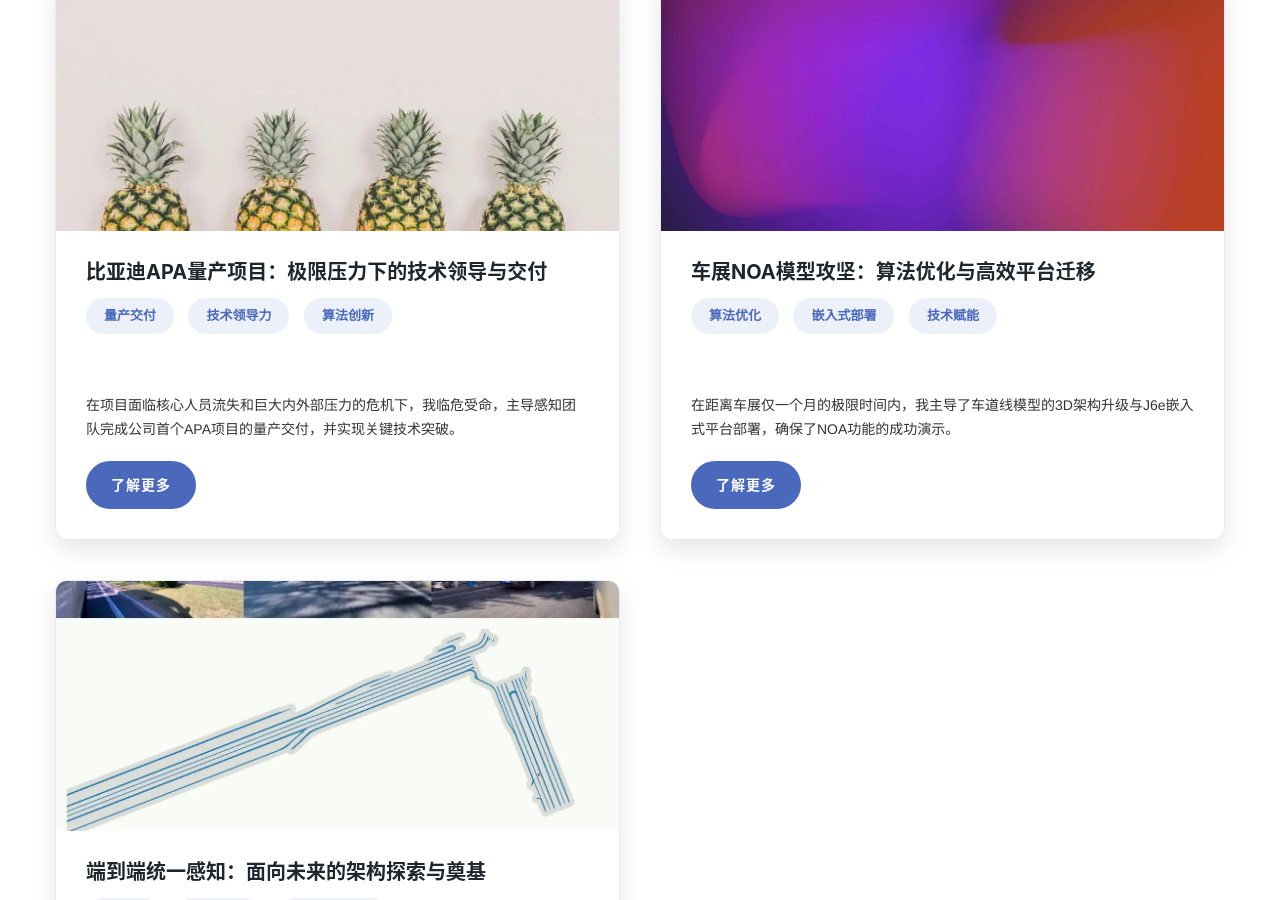
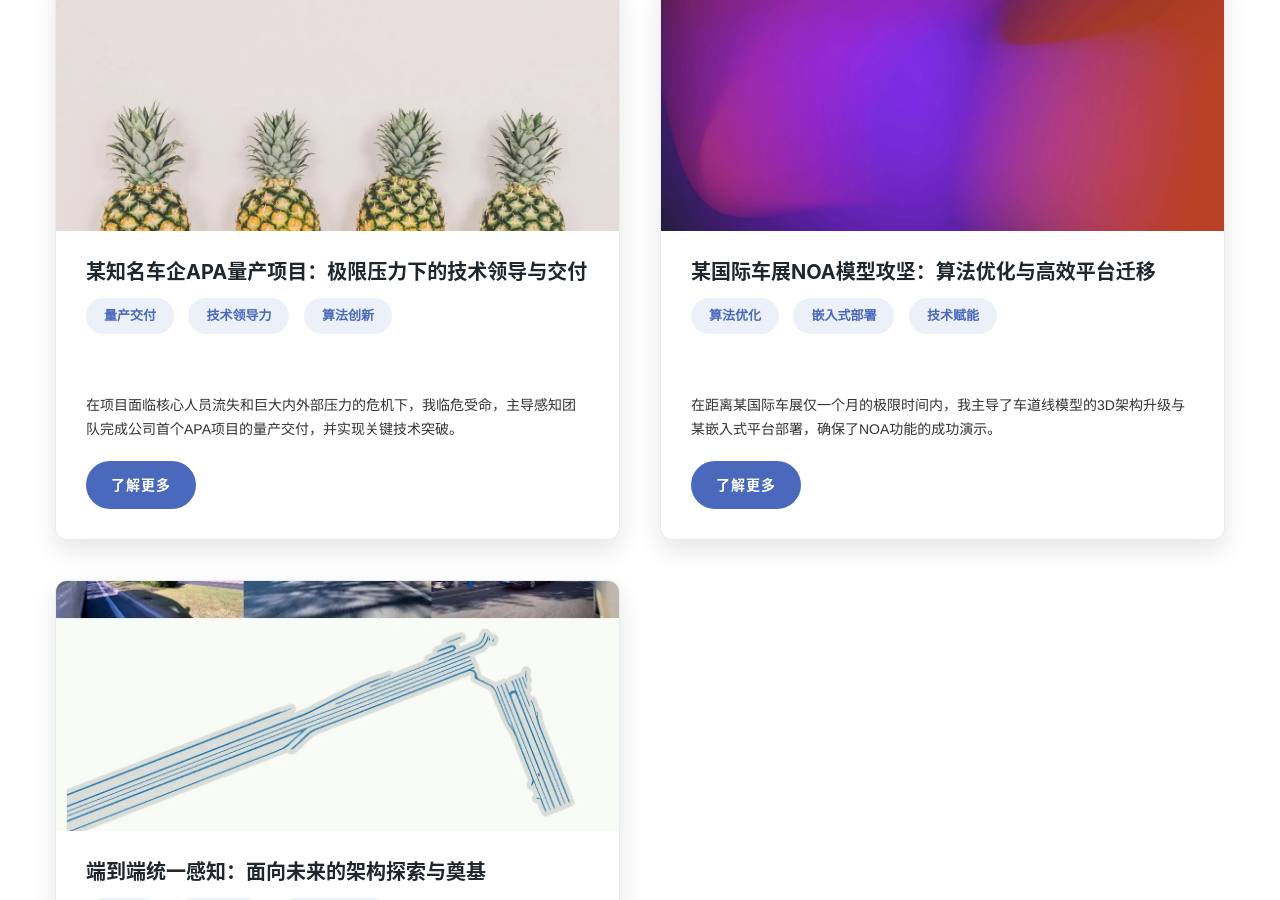
Before and after one commit to tianws/tianws.github.io, a Jekyll site: the page built from portfolio.html, in a window 1280 px wide and 900 px high, scrolled down 656 px. Built offline with Jekyll 4.4.1, drawn with Linux system fonts in a browser that asks for light colours; comment, search, counter and statistics services are not loaded; some of the changed lines change nothing that is shown.

Commit message:
mod: Portfolio

```diff
--- a/_data/projects.yml
+++ b/_data/projects.yml
@@ -1,7 +1,7 @@
 # /_data/projects.yml
 
 - id: 1
-  title: "比亚迪APA量产项目：极限压力下的技术领导与交付"
+  title: "某知名车企APA量产项目：极限压力下的技术领导与交付"
   image: "/img/post-bg-fruit.jpg"
   poster: "/img/video/poster/20230129_demo_parking.png"
   video: "/video/20230129_demo_parking.mp4"
@@ -13,26 +13,26 @@
   modal_role: "大感知组负责人 & IPM模型核心研发"
   modal_period: "2023.10 - 2024.03"
   modal_achievements: |
-    - **成功量产:** 我带领团队成功推动了比亚迪宋L、海豹两款核心车型的APA功能量产上市。这是公司首个APA量产项目，为我们赢得了年度产品突破奖。
-    - **性能指标夺冠:** 针对训练数据严重不足的问题，我自研了“可导四边形IoU Loss”，将关键的车位角点精度从12cm提升至8cm。在比亚迪最终验收中，我负责的模型获得了**9.37分的全场最高分**。
-    - **团队稳定:** 在原负责人离职、团队军心不稳的困境下，我主动承担压力，通过有效的技术领导和沟通，实现了核心攻坚期内**感知组零人员流失**。
-    - **商业价值:** 项目的成功交付，为公司后续赢得大卓、一汽、北汽等多个APA新项目奠定了坚实基础，证明了我们团队的技术实力和交付能力。
+    - **成功量产:** 我带领团队成功推动了某知名车企两款核心车型的APA功能量产上市。这是公司首个APA量产项目，为我们赢得了年度产品突破奖。
+    - **性能指标优化:** 针对训练数据严重不足的问题，我自研了创新的损失函数，显著提升了关键的车位角点精度。在客户最终验收中，我负责的模型获得了优异的评价。
+    - **团队稳定:** 在原负责人离职、团队军心不稳的困境下，我主动承担压力，通过有效的技术领导和沟通，实现了核心攻坚期内团队的稳定。
+    - **商业价值:** 项目的成功交付，为公司后续赢得多个APA新项目奠定了坚实基础，证明了我们团队的技术实力和交付能力。
   modal_challenge:
     - "**管理危机:** 项目攻坚期原负责人离职，团队军心不稳。"
-    - "**技术瓶颈:** 核心模型因训练数据严重不足（仅7万帧），精度远未达到量产标准。"
+    - "**技术瓶颈:** 核心模型因训练数据严重不足，精度远未达到量产标准。"
   modal_solution:
     - "**稳定团队:** 我对内稳定军心，承担压力，对外专业沟通，赢得客户信任。"
-    - "**算法创新:** 我自主研发了“可导四边形IoU Loss”，从算法层面解决了数据匮乏导致的精度瓶颈。"
+    - "**算法创新:** 我自主研发了创新的损失函数，从算法层面解决了数据匮乏导致的精度瓶颈。"
   modal_stack:
-    - "IoU Loss创新"
-    - "CenterNet"
-    - "J3 PTQ量化"
-    - "鱼眼相机标定"
+    - "损失函数创新"
+    - "目标检测"
+    - "模型量化"
+    - "相机标定"
     - "跨部门协同"
     - "团队管理"
 
 - id: 2
-  title: "车展NOA模型攻坚：算法优化与高效平台迁移"
+  title: "某国际车展NOA模型攻坚：算法优化与高效平台迁移"
   image: "/img/post-bg-pytorch.jpg"
   poster: "/img/video/poster/20230129_demo_highway.png"
   video: "/video/20230129_demo_highway.mp4"
@@ -40,24 +40,23 @@
     - "算法优化"
     - "嵌入式部署"
     - "技术赋能"
-  description: "在距离车展仅一个月的极限时间内，我主导了车道线模型的3D架构升级与J6e嵌入式平台部署，确保了NOA功能的成功演示。"
+  description: "在距离某国际车展仅一个月的极限时间内，我主导了车道线模型的3D架构升级与某嵌入式平台部署，确保了NOA功能的成功演示。"
   modal_role: "核心开发者"
   modal_period: "2024.01 - 2024.04"
   modal_achievements: |
-    - **按时交付:** 面对濒临延期的项目，我设计的全新方案将问题解决周期从不可控缩短至**两周**，确保了上海车展NOA功能的按时、高质量交付。
-    - **性能飞跃:** 我主导将模型架构从2D升级为3D，从根本上解决了大曲率弯道等场景的精度问题，最终**F1指标提升了7个点**。
-    - **高效部署:** 我搭建的全新J6e量化部署流程，将板端推理时长控制在**12.06ms**，性能满足上线要求，并成功赋能给障碍物感知、预测等多个兄弟团队。
-    - **知识沉淀:** 我将此次攻坚经验抽象、总结为标准流程和通用代码库，帮助公司其他团队在J6e平台上节约了数周的重复探索时间。
+    - **按时交付:** 面对濒临延期的项目，我设计的全新方案将问题解决周期从不可控缩短至**两周**，确保了某国际车展NOA功能的按时、高质量交付。
+    - **性能飞跃:** 我主导将模型架构从2D升级为3D，从根本上解决了大曲率弯道等场景的精度问题，最终性能指标显著提升。
+    - **高效部署:** 我搭建的全新量化部署流程，推理时长控制在优异水平，性能满足上线要求，并成功赋能给障碍物感知、预测等多个兄弟团队。
+    - **知识沉淀:** 我将此次攻坚经验抽象、总结为标准流程和通用代码库，帮助公司其他团队在该平台上节约了大量重复探索时间。
   modal_challenge:
-    - "**时间紧迫:** 距离上海车展仅剩一个月，项目濒临延期。"
-    - "**技术难题:** 模型精度不足且嵌入式平台（J6e）迁移经验缺乏。"
+    - "**时间紧迫:** 距离某国际车展仅剩一个月，项目濒临延期。"
+    - "**技术难题:** 模型精度不足且嵌入式平台迁移经验缺乏。"
   modal_solution:
-    - "**果断决策:** 我判断出修补旧方案行不通，果断从零搭建为J6e平台优化的全新代码仓库和量化流程。"
+    - "**果断决策:** 我判断出修补旧方案行不通，果断从零搭建为该平台优化的全新代码仓库和量化流程。"
     - "**并行开发:** 新方案使我能并行进行3D算法升级和部署流程优化，确保了按时交付。"
   modal_stack:
     - "3D车道线"
-    - "J6 QAT量化"
-    - "SpareDrive"
+    - "模型量化"
     - "模型重构"
     - "流程再造"
     - "技术分享"
@@ -78,7 +77,7 @@
   modal_period: "2024.05 - 2024.06"
   modal_achievements: |
     - **架构统一:** 我设计并研发的统一感知模型，成功取代了原有的、不兼容的独立障碍物和车道线模型，为公司端到端战略扫清了技术障碍。
-    - **能力超越:** 新模型在输入（5v->7v）、感知范围（80m->120m）、功能（新增时序/跟踪/规划输出）等关键能力上，均显著超越了原分离模型。
+    - **能力超越:** 新模型在输入、感知范围、功能等关键能力上，均显著超越了原分离模型。
     - **战略价值:** 我搭建了公司**首个基于自有数据、可迭代的端到端基线模型（Baseline）**，为后续的战略突破提供了宝贵的技术资产和先发优势。
   modal_challenge:
     - "**架构陈旧:** 原有感知模型在数据和代码层面均不兼容，无法支撑端到端战略。"
@@ -91,5 +90,4 @@
     - "Transformer"
     - "多任务学习"
     - "时序融合"
-    - "SparseDrive"
     - "系统奠基"
```
